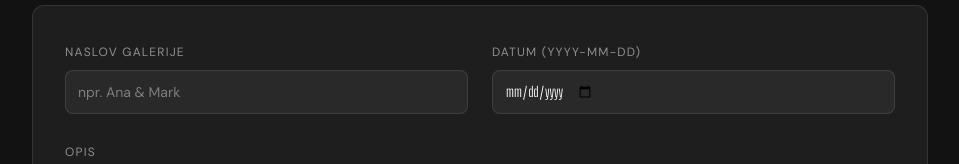
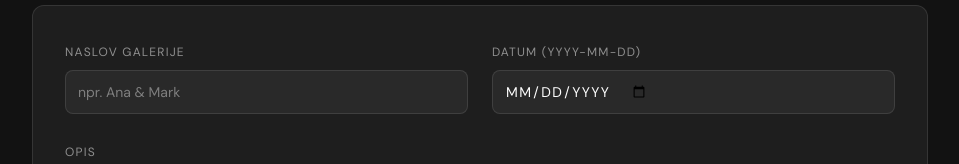
Before and after one commit to wolfyek/client-gallery, a Next.js app: page /admin/ustvari in a window 1280 px wide. Shown: the part 143-307 px from the top of the page, without its empty margins (160-1119 px from the left). Built offline with nearby package versions, Linux system fonts and the light colour scheme.

Commit message:
style: fix ugly date input font in admin create form

```diff
--- a/components/admin/GalleryForm.tsx
+++ b/components/admin/GalleryForm.tsx
@@ -123,7 +123,7 @@ export default function GalleryForm({ gallery }: { gallery?: Gallery }) {
 
                 <div className="space-y-2">
                     <label className="text-xs uppercase tracking-widest text-white/50 font-dm">Datum (YYYY-MM-DD)</label>
-                    <Input name="date" type="date" defaultValue={gallery?.date} required className="bg-white/5 border-white/10" />
+                    <Input name="date" type="date" defaultValue={gallery?.date} required className="bg-white/5 border-white/10 font-dm uppercase tracking-widest text-sm" />
                 </div>
                 <div className="col-span-1 md:col-span-2 space-y-2">
                     <label className="text-xs uppercase tracking-widest text-white/50 font-dm">Opis</label>
```
